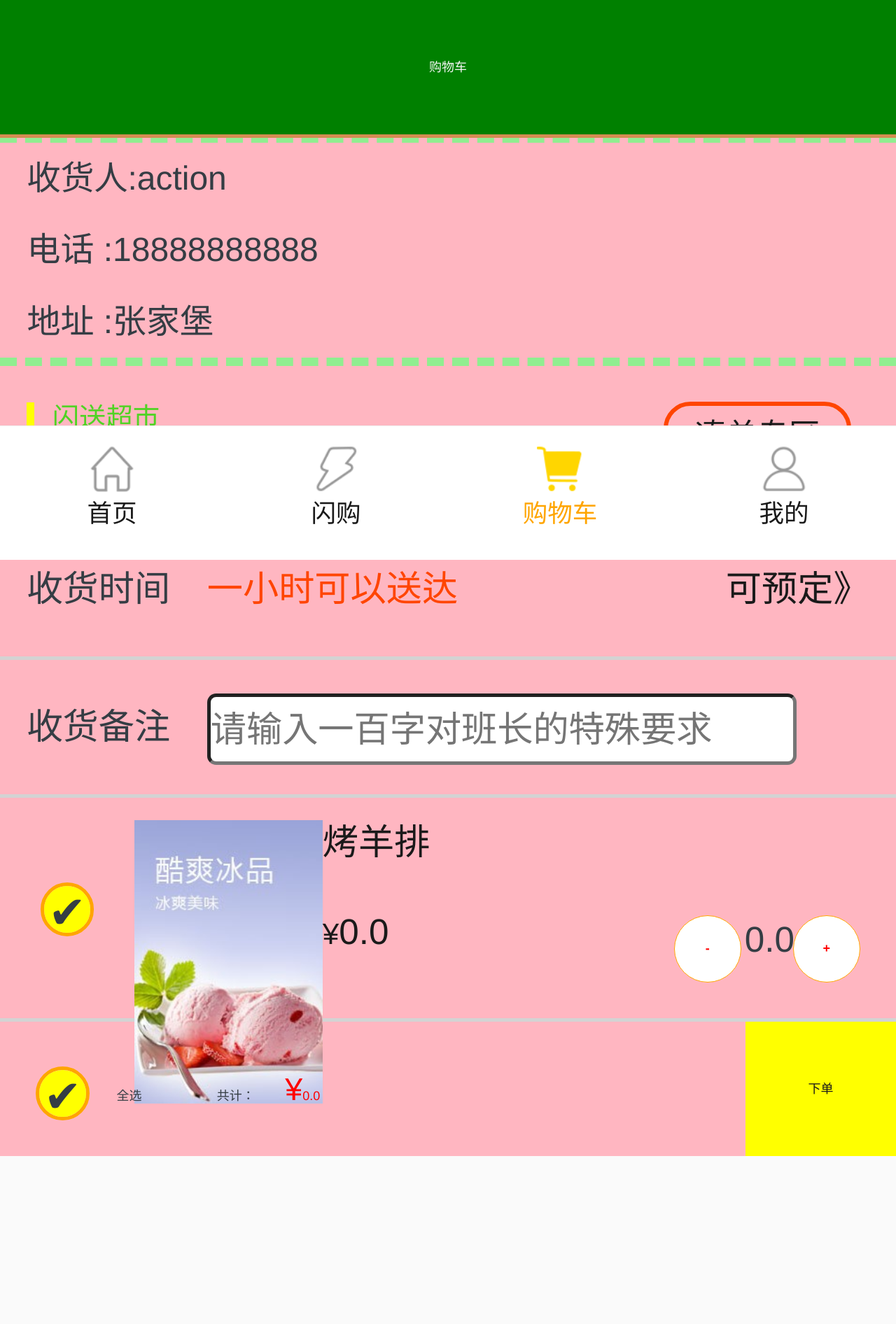
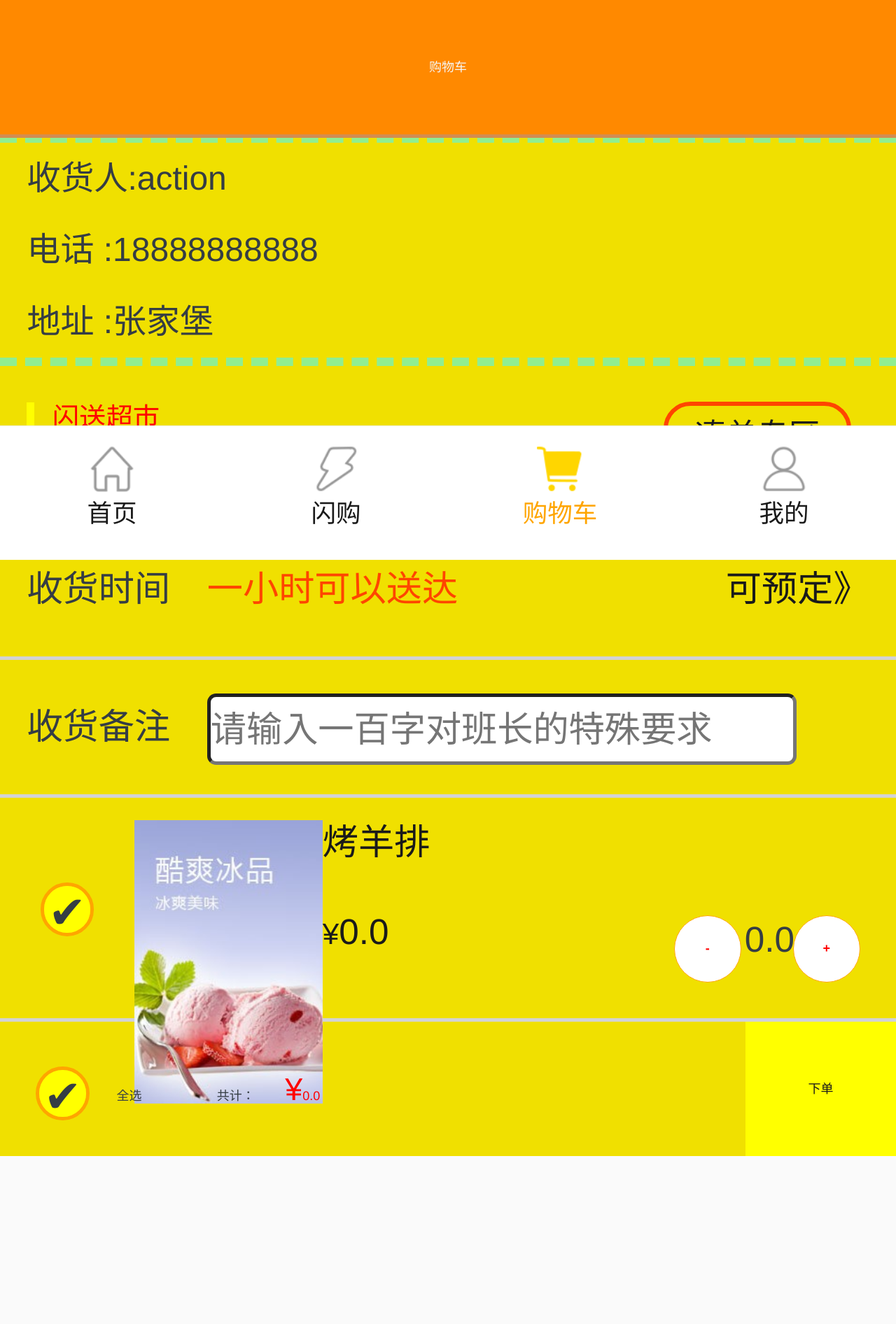
Before and after one commit to w1449550206/Django-axf, a Django app: template templates/axf/main/cart/cart.html in a window 1280 px wide. Shown: the top 1892 px of the page at 70% size. Run offline with Django 3.2, Linux system fonts and the light colour scheme; the template is opened without the code that fills it, so the values that code supplies are empty; some libraries are stand-ins or nearby versions.

Commit message:
更改购物车的css：1.背景颜色；2.字体颜色

```diff
--- a/static/axf/main/cart/css/cart.css
+++ b/static/axf/main/cart/css/cart.css
@@ -23,7 +23,7 @@
   width: 100%;
   border-bottom: 0.04rem solid #d38d51;
   line-height: 1.5rem;
-  background: green;
+  background: #ff8900;
   top: 0;
     color: whitesmoke;
 }
@@ -33,7 +33,7 @@
 
 
 .full > section {
-  background: lightpink; }
+  background: #f0e000; }
 
 .full > section > ul {
   border: 0.2rem dashed lightgreen;
@@ -87,7 +87,7 @@
 .bill > p {
   padding: 0 0.3rem;
   font-size: 0.3rem;
-  color: #50d324; }
+  color: #ff0000; }
 
 .bill > p:first-child:before {
   width: 0.2rem;
```
